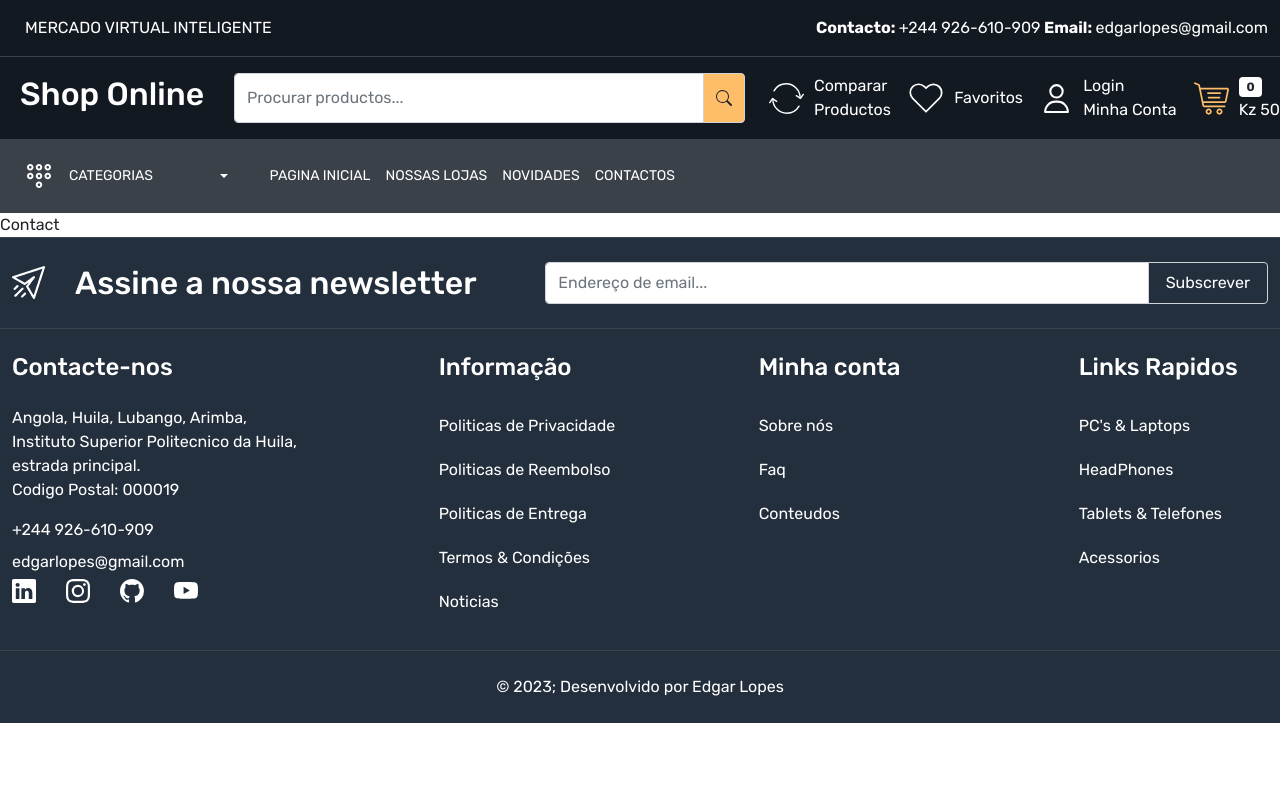
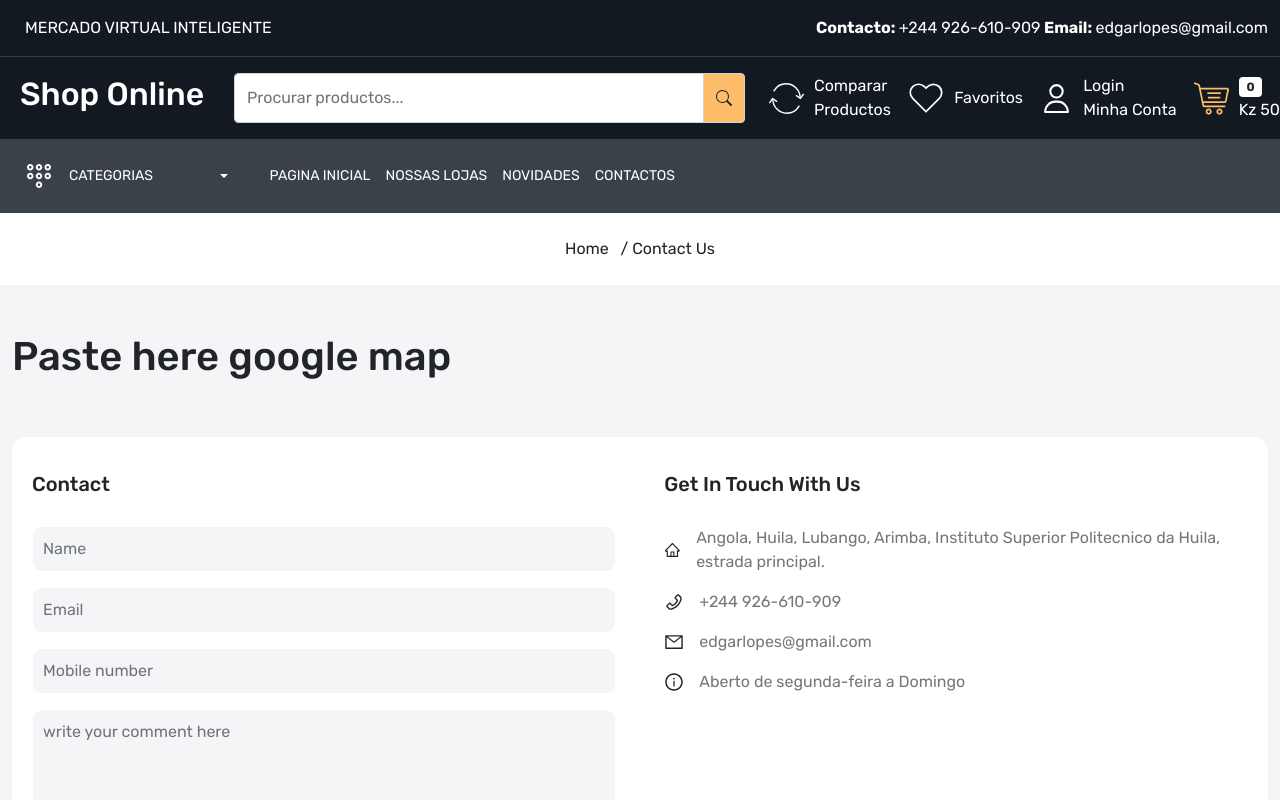
Before and after one commit to rickdeu/microservice_virtual_shop_django_and_reactjs, a React (Create React App) app in the folder shop_frontend/: page /contact in a window 1280 px wide. Shown: the top 800 px of the page. Built offline with nearby package versions, Linux system fonts and the light colour scheme.

Commit message:
create contact page

```diff
--- a/shop_frontend/src/App.css
+++ b/shop_frontend/src/App.css
@@ -415,32 +415,33 @@ footer .input-group-text {
   margin-bottom: 15px;
   margin-top: 20px;
 }
-.colors{
+.colors {
   list-style-type: none;
   display: flex;
-  flex-wrap: wrap;gap: 10px;
+  flex-wrap: wrap;
+  gap: 10px;
 }
-.colors li{
+.colors li {
   width: 20px;
   height: 20px;
   background-color: red;
   border-radius: 50px;
 }
 
-.random-products h5{
+.random-products h5 {
   font-size: 14px;
   margin-bottom: 8px;
 }
-.random-products:first-child{
+.random-products:first-child {
   border-bottom: 1px solid var(--color-ededed);
 }
-.filter-sort-grid{
+.filter-sort-grid {
   padding: 10px;
   background-color: white;
   border-radius: 10px;
 }
 
-.grid img{
+.grid img {
   width: 35px;
   height: 35px;
   background-color: #f2f2f2;
@@ -449,40 +450,74 @@ footer .input-group-text {
   cursor: pointer;
 }
 
-.gr-12{
+.gr-12 {
   width: 100%;
 }
-.gr-6{
+.gr-6 {
   width: 49%;
 }
-.gr-4{
+.gr-4 {
   width: 32%;
 }
-.gr-3{
+.gr-3 {
   width: 24%;
 }
-.gr-12 .product-card{
+.gr-12 .product-card {
   display: flex;
   gap: 20px;
 }
-.gr-6 .product-image{
+.gr-6 .product-image {
   width: 100%;
 }
-.gr-6 .product-image img{
+.gr-6 .product-image img {
   margin: auto;
   display: block;
-
 }
 
-.gr-12 .product-card .product-image{
+.gr-12 .product-card .product-image {
   width: 270px;
 }
 
-.gr-12 .product-card .product-image{
+.gr-12 .product-card .product-image {
   height: auto;
 }
 
-.gr-12 .action-bar{
+.gr-12 .action-bar {
   top: 17%;
 }
 /* Our store ends here */
+
+/* Contact page */
+.contact-inner-wrapper {
+  padding: 30px 20px;
+  border-radius: 15px;
+  background-color: white;
+  gap: 15px;
+}
+
+.contact-inner-wrapper > div {
+  width: 48%;
+}
+.contact-title {
+  font-size: 20px;
+  font-weight: 500;
+  line-height: 35px;
+  text-align: left;
+}
+
+.contact-inner-wrapper form .form-control {
+  background-color: var(--color-f5f5f7);
+  border-radius: 10px;
+  border-color: transparent;
+  padding: 10px;
+}
+.contact-inner-wrapper ul {
+  list-style: none;
+}
+
+.contact-inner-wrapper address,
+.contact-inner-wrapper a,
+.contact-inner-wrapper p {
+  color: var(--color-777777);
+}
+/* Contact page ends here */
--- a/shop_frontend/src/components/Header.js
+++ b/shop_frontend/src/components/Header.js
@@ -113,7 +113,7 @@ const Header = () => {
                     <NavLink className='text-white' to='/'>Pagina Inicial</NavLink>
                     <NavLink className='text-white' to='/store'>Nossas Lojas</NavLink>
                     <NavLink className='text-white' to='/blogs'>Novidades</NavLink>
-                    <NavLink className='text-white' to='/contanct'>Contactos</NavLink>
+                    <NavLink className='text-white' to='/contact'>Contactos</NavLink>
 
                   </div>
                 </div>
--- a/shop_frontend/src/pages/Contact.js
+++ b/shop_frontend/src/pages/Contact.js
@@ -1,8 +1,77 @@
 import React from 'react'
+import BreadCrumb from '../components/BreadCrumb'
+import Meta from '../components/Meta'
+import { AiOutlineHome, AiOutlineInfo, AiOutlineInfoCircle, AiOutlineMail, AiOutlinePhone } from 'react-icons/ai'
 
 const Contact = () => {
   return (
-    <div>Contact</div>
+    <>
+      <Meta title='Contact Us' />
+      <BreadCrumb title='Contact Us' />
+
+      <div className='contact-wrapper py-5 home-wrapper-2'>
+        <div className='container-xxl'>
+          <div className='row'>
+            <div className='col-12'>
+              <h1>Paste here google map</h1>
+            </div>
+            <div className='col-12 mt-5'>
+              <div className='contact-inner-wrapper d-flex justify-content-between'>
+                <div>
+                  <h3 className='contact-title mb-4'> Contact </h3>
+                  <form action='' className='d-flex flex-column gap-15'>
+                    <div>
+                      <input type='text' className='form-control' placeholder='Name' />
+                    </div> <div>
+                      <input type='email' className='form-control' placeholder='Email' />
+                    </div> <div>
+                      <input type='tel' className='form-control' placeholder='Mobile number' />
+                    </div>
+                    <div>
+                      <textarea name='' id='' type='text' cols={30} rows={4} className='w-100 form-control' placeholder='write your comment here' />
+                    </div>
+
+                    <div>
+
+                      <button className='buttom border-0'>Submit</button>
+
+                    </div>
+                  </form>
+                </div>
+                <div>
+                  <h3 className='contact-title mb-4'> Get In Touch With Us </h3>
+                  <div>
+                    <ul className='ps-0'>
+                      <li className='mb-3 d-flex gap-15 align-items-center'>
+
+                        <AiOutlineHome className='fs-5' />
+                        <address className='mb-0'>Angola, Huila, Lubango, Arimba, Instituto Superior Politecnico da Huila, estrada principal.</address>
+
+                      </li>
+                      <li className='mb-3 d-flex gap-15 align-items-center'>
+                        <AiOutlinePhone className='fs-5' />
+                        <a  href='tel:244926610909'>+244 926-610-909</a>
+
+                      </li>
+                      <li className='mb-3 d-flex gap-15 align-items-center'>
+                        <AiOutlineMail className='fs-5' />
+                        <a  href='mailto:edgarlopes@gmail.com'>edgarlopes@gmail.com</a>
+                      </li>
+                      <li className='mb-3 d-flex gap-15 align-items-center'>
+                        <AiOutlineInfoCircle className='fs-5' />
+                        <p className='mb-0'>Aberto de segunda-feira a Domingo</p>
+                      </li>
+                    </ul>
+                  </div>
+                </div>
+
+              </div>
+            </div>
+          </div>
+        </div>
+      </div>
+    </>
+
   )
 }
 
```
